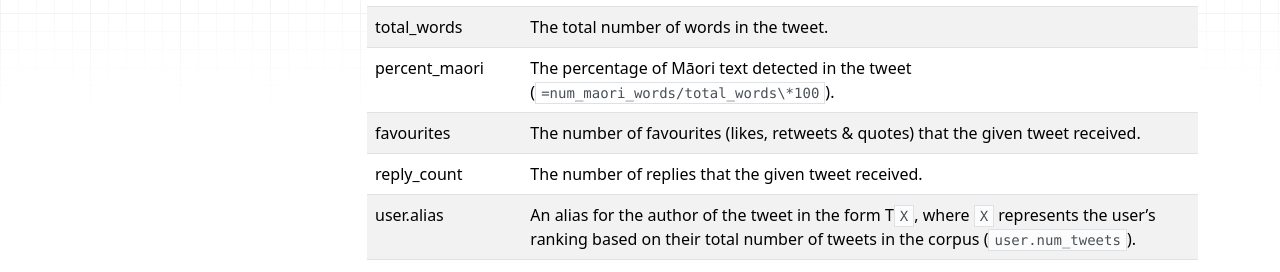
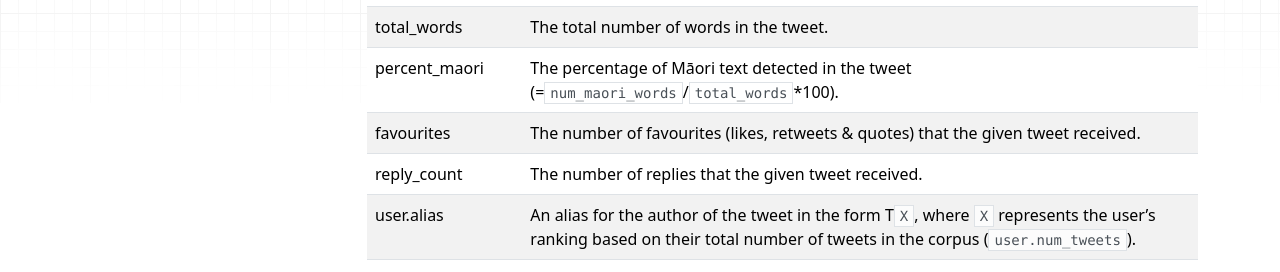
Before and after one commit to Waikato/kiwiwords, an MkDocs documentation site: the page built from docs/rmt_corpus.md, in a window 1280 px wide and 900 px high, scrolled down 1413 px. Shown: the part 203-475 px from the top of the window. Built offline with MkDocs 1.6.1, drawn with Linux system fonts in a browser that asks for light colours; nearby versions of some CDN libraries.

```diff
--- a/docs/rmt_corpus.md
+++ b/docs/rmt_corpus.md
@@ -41,7 +41,7 @@ The following information (where known) is supplied in `rmt-corpus-v1.csv`, even
 | id                                | Twitter's unique identifier for the tweet. You can search for a tweet online by visiting [twitter.com/user/status/XXX](twitter.com/user/status/XXX), where `XXX` is the tweet's ID.  |
 | num_maori_words                   | The number of Māori words in the tweet.
 | total_words                       | The total number of words in the tweet.
-| percent_maori                     | The percentage of Māori text detected in the tweet (`=num_maori_words/total_words\*100`).
+| percent_maori                     | The percentage of Māori text detected in the tweet (=`num_maori_words`/`total_words`\*100).
 | favourites                        | The number of favourites (likes, retweets & quotes) that the given tweet received. |
 | reply_count                       | The number of replies that the given tweet received.
 | user.alias                        | An alias for the author of the tweet in the form T`X`, where `X` represents the user’s ranking based on their total number of tweets in the corpus (`user.num_tweets`). |
```
